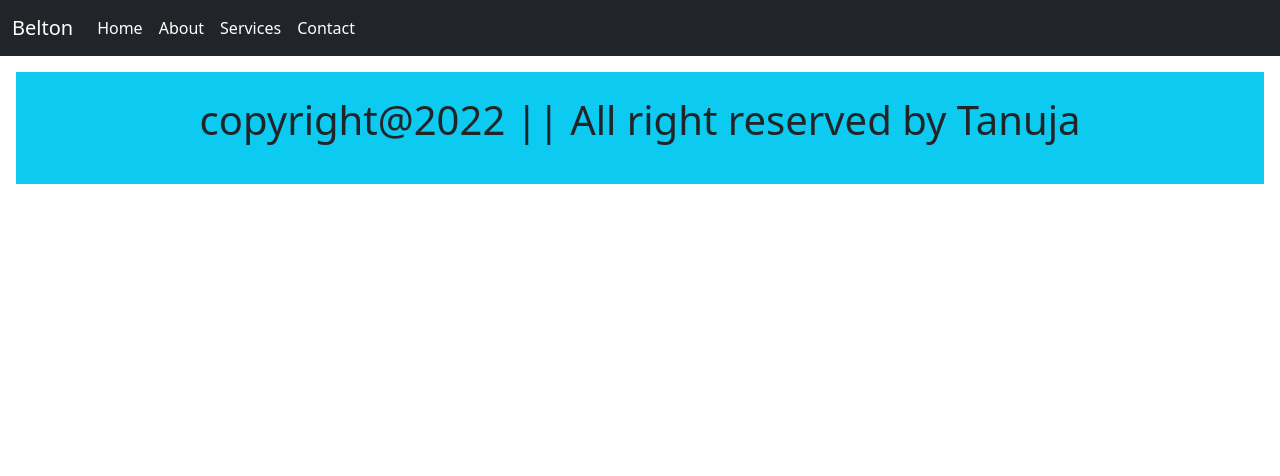
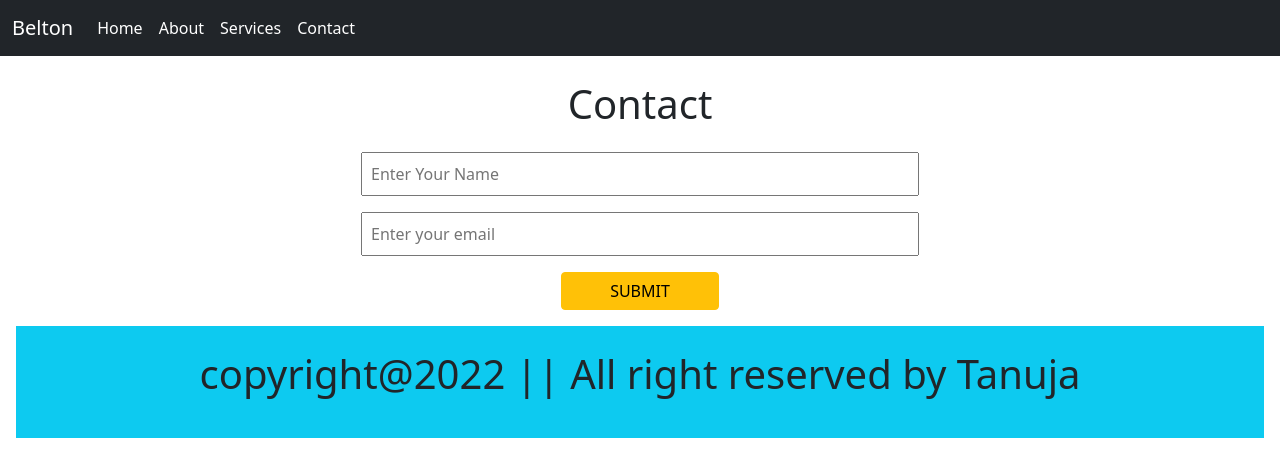
Before and after one commit to tanuja8/simplepage, a React (Create React App) app: page /contact in a window 1280 px wide. Shown: the top 476 px of the page. Built offline with nearby package versions, Linux system fonts and the light colour scheme.

Commit message:
button added

```diff
--- a/src/App.js
+++ b/src/App.js
@@ -6,6 +6,7 @@ import Imagearea1 from './component/Imagearea1';
 import End from './component/End';
 import { Route, Routes } from 'react-router-dom';
 import HomePage from './component/HomePage';
+import Contact from './component/Contact';
 
 
 function App() {
@@ -16,6 +17,7 @@ function App() {
         <Route path='/' element={<HomePage/>}/>
         <Route path='/about' element={<About/>}/>
         <Route path='/service' element={<Imagearea1/>}/>
+        <Route path='/contact' element={<Contact/>}/>
       </Routes>
       <End/>
     </div>
--- /dev/null
+++ b/src/component/Contact.js
@@ -0,0 +1,14 @@
+import React from 'react'
+
+export default function Contact() {
+  return (
+    <div className='container mx-auto'>
+        <h1 className='text-center my-4'>Contact</h1>
+      <form className='text-center'>
+        <input type="text" placeholder='Enter Your Name' className='w-50 p-2' /> <br></br>
+        <input type="email" placeholder='Enter your email' className='my-3 w-50 p-2'/> <br></br>
+        <button type="button" className="btn btn-warning px-5">SUBMIT</button>
+      </form>
+    </div>
+  )
+}
```
